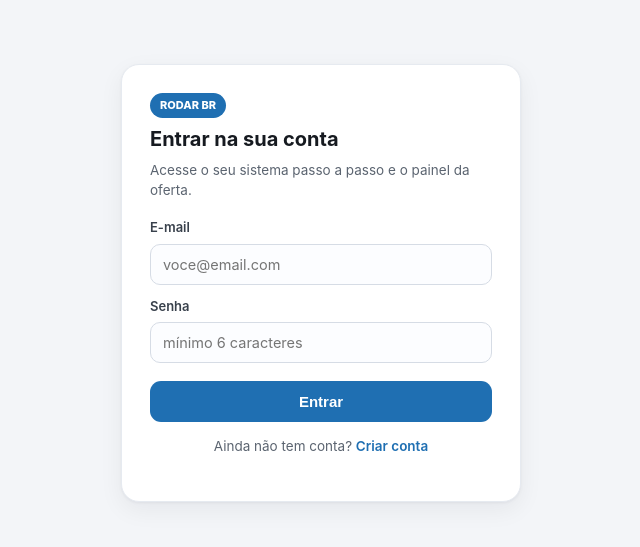
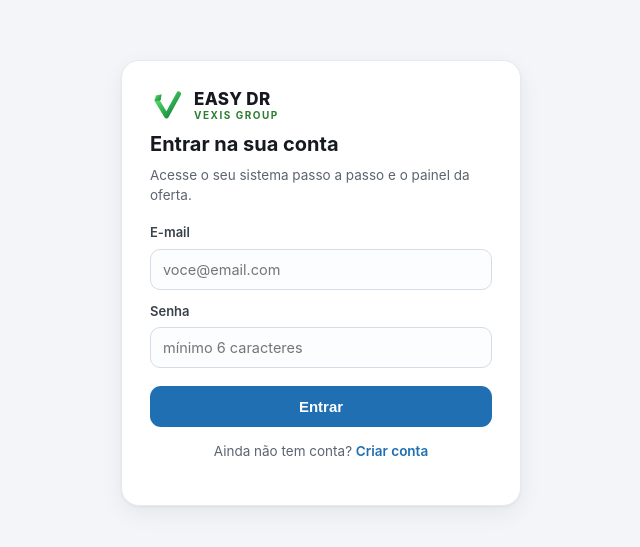
Before and after one commit to 123playamazon-boop/rodar-br-app, a plain HTML site: page index.html in a window 1280 px wide. Shown: the part 117-664 px from the top of the page, without its empty margins (319-959 px from the left). Drawn offline with nearby package versions, Linux system fonts and the light colour scheme.

Commit message:
Rebrand EASY DR - VEXIS GROUP + logo

```diff
--- a/app.js
+++ b/app.js
@@ -1,5 +1,5 @@
 /* ============================================================
-   RODAR BR — app do aluno (estático + Supabase)
+   EASY DR – VEXIS GROUP — app do aluno (estático + Supabase)
    - Login na nuvem se o Supabase estiver configurado (config.js)
    - Sem config => "modo local" (salva só neste navegador)
    ============================================================ */
--- a/index.html
+++ b/index.html
@@ -3,7 +3,8 @@
 <head>
 <meta charset="UTF-8">
 <meta name="viewport" content="width=device-width, initial-scale=1.0">
-<title>Rodar BR — Sistema do Aluno</title>
+<title>EASY DR – VEXIS GROUP</title>
+<link rel="icon" type="image/svg+xml" href="logo.svg">
 <link rel="stylesheet" href="styles.css">
 </head>
 <body>
@@ -11,7 +12,7 @@
 <!-- ===== Tela de login ===== -->
 <section id="authView" class="auth">
   <div class="authcard">
-    <div class="brand"><span class="badge">RODAR BR</span></div>
+    <div class="brand"><img class="logo" src="logo.svg" alt="EASY DR - VEXIS GROUP"><span class="brandname">EASY&nbsp;DR<small>VEXIS GROUP</small></span></div>
     <h1 id="authTitle">Entrar na sua conta</h1>
     <p class="sub" id="authSub">Acesse o seu sistema passo a passo e o painel da oferta.</p>
 
@@ -34,7 +35,7 @@
 <!-- ===== App ===== -->
 <section id="appView" class="wrap hidden">
   <div class="appbar">
-    <div class="title"><span class="badge">RODAR BR</span><h1>Sistema do Aluno</h1></div>
+    <div class="title"><img class="logo" src="logo.svg" alt=""><span class="brandname">EASY&nbsp;DR<small>VEXIS GROUP</small></span></div>
     <div class="who">
       <span id="userEmail"></span>
       <button id="signOut">Sair</button>
@@ -50,7 +51,7 @@
   <div id="guideView"></div>
   <div id="dashView" class="hidden"></div>
 
-  <div class="foot">Rodar BR • seus dados ficam salvos na sua conta • feito para aprender a rodar oferta no BR</div>
+  <div class="foot">EASY DR – VEXIS GROUP • seus dados ficam salvos na sua conta</div>
 </section>
 
 <!-- Supabase JS (carregado da CDN; se offline, app cai em modo local) -->
--- a/styles.css
+++ b/styles.css
@@ -8,6 +8,13 @@ html,body{margin:0}
 body{font-family:-apple-system,BlinkMacSystemFont,"Segoe UI",Roboto,Arial,sans-serif;background:var(--bg);color:var(--ink);-webkit-font-smoothing:antialiased;line-height:1.5}
 a{color:var(--blue)}
 .hidden{display:none!important}
+
+/* ---------- Brand (EASY DR – VEXIS GROUP) ---------- */
+.logo{height:34px;width:34px;flex:0 0 auto;display:block}
+.brandname{display:flex;flex-direction:column;line-height:1.04;font-weight:800;font-size:17px;letter-spacing:.3px;color:var(--ink)}
+.brandname small{font-weight:700;font-size:10px;letter-spacing:1.5px;color:var(--green);margin-top:2px}
+.appbar .logo{height:30px;width:30px}
+.appbar .brandname{font-size:16px}
 
 /* ---------- Auth ---------- */
 .auth{min-height:100vh;display:grid;place-items:center;padding:24px}
```
Also changed, not shown: logo.png (added), logo.svg (added).
